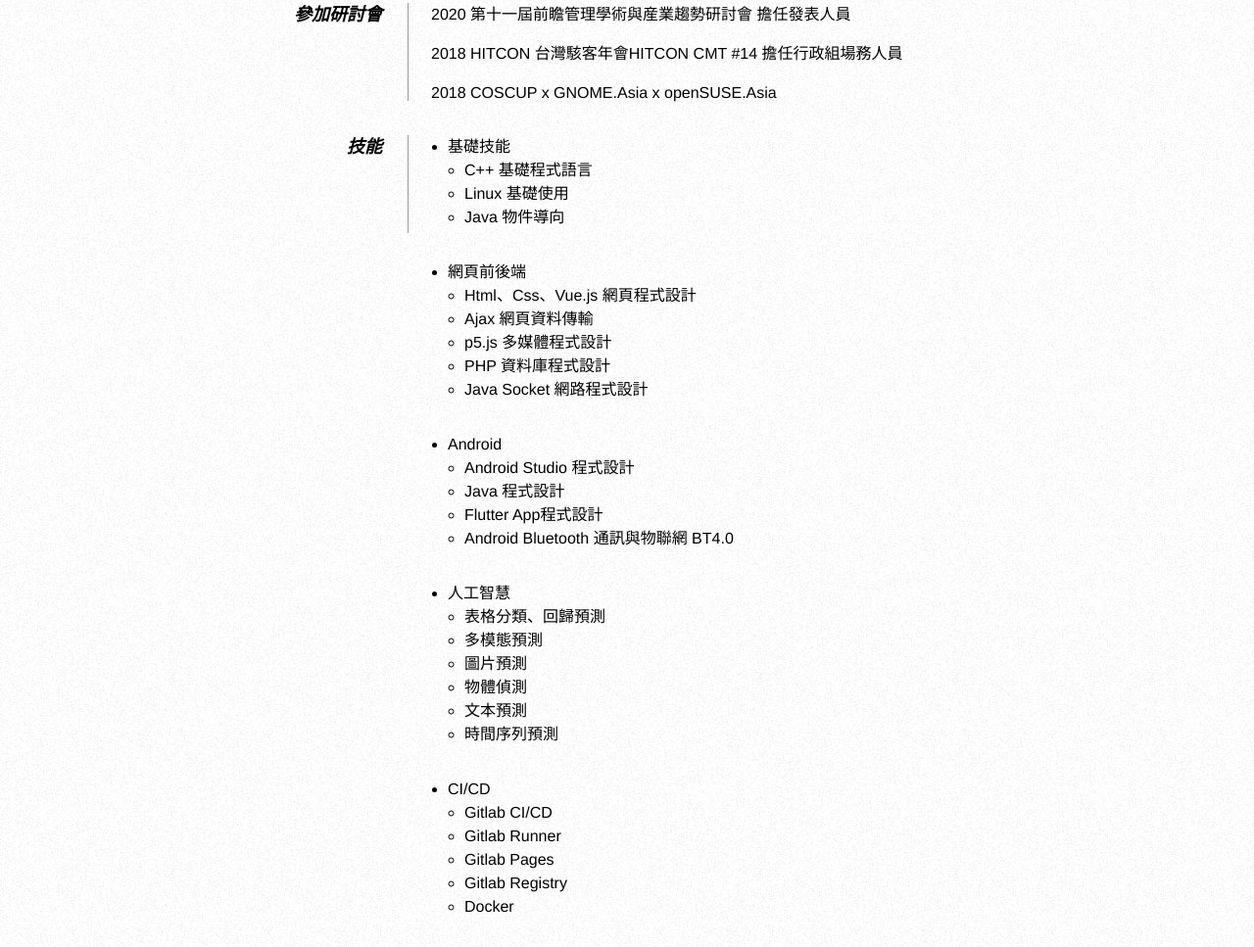
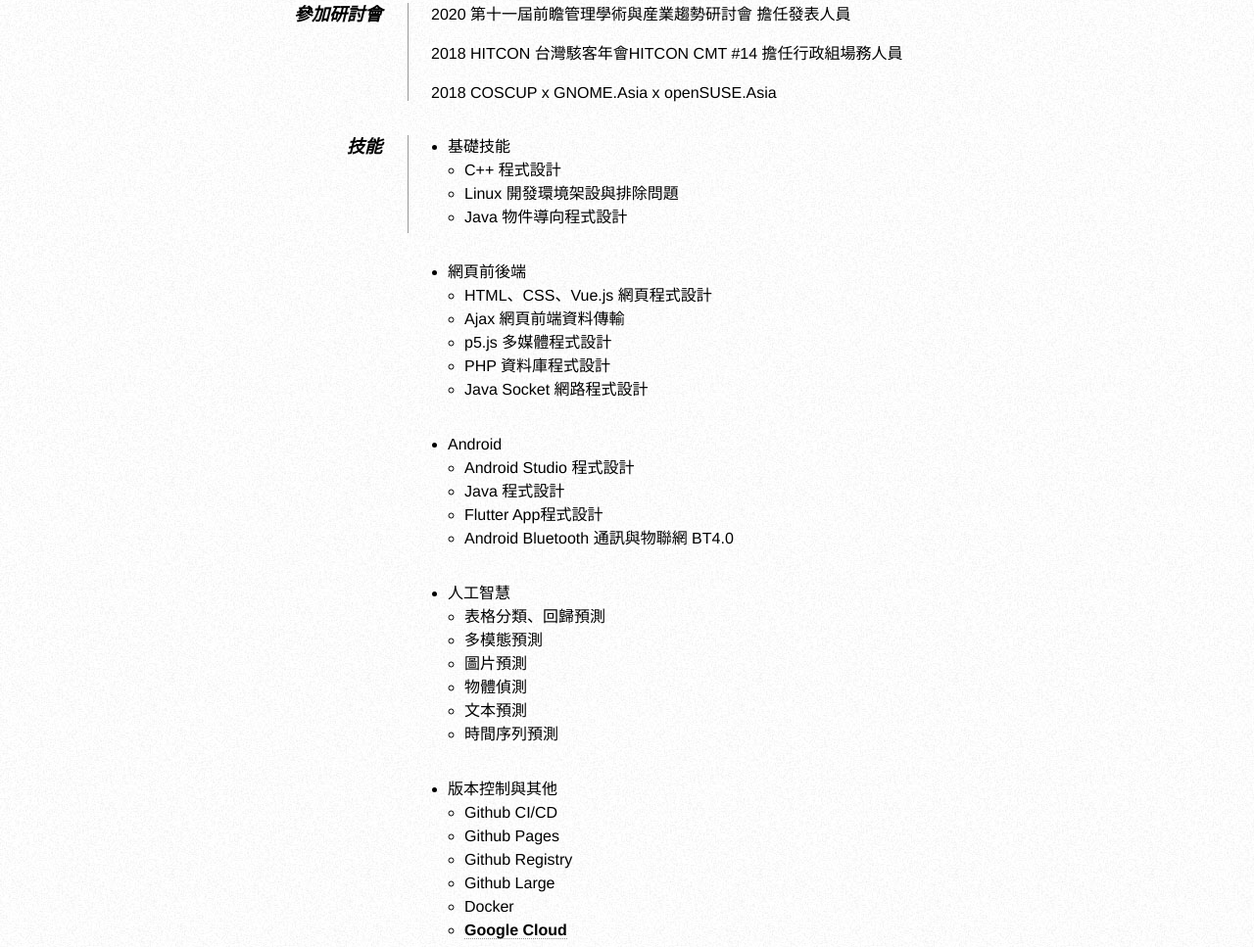
Before and after one commit to cvecve147/My-Resume, a plain HTML site: page index.html in a window 1280 px wide. Shown: the part 749-1716 px from the top of the page at 98% size. Drawn offline with Linux system fonts and the light colour scheme.

Commit message:
更新工作與助教

```diff
--- a/index.html
+++ b/index.html
@@ -213,14 +213,14 @@
                 <ul>
                     <li>基礎技能</li>
                     <ul>
-                        <li>C++ 基礎程式語言</li>
-                        <li>Linux 基礎使用</li>
-                        <li>Java 物件導向</li>
+                        <li>C++ 程式設計</li>
+                        <li>Linux 開發環境架設與排除問題</li>
+                        <li>Java 物件導向程式設計</li>
                     </ul>
                     <li> 網頁前後端 </li>
                     <ul>
-                        <li>Html、Css、Vue.js 網頁程式設計</li>
-                        <li>Ajax 網頁資料傳輸</li>
+                        <li>HTML、CSS、Vue.js 網頁程式設計</li>
+                        <li>Ajax 網頁前端資料傳輸</li>
                         <li>p5.js 多媒體程式設計</li>
                         <li>PHP 資料庫程式設計</li>
                         <li>Java Socket 網路程式設計</li>
@@ -242,13 +242,16 @@
                         <li>時間序列預測</li>
                     </ul>
 
-                    <li>CI/CD</li>
+                    <li>版本控制與其他</li>
                     <ul>
-                        <li>Gitlab CI/CD</li>
-                        <li>Gitlab Runner</li>
-                        <li>Gitlab Pages</li>
-                        <li>Gitlab Registry</li>
+                        <li>Github CI/CD</li>
+                        <li>Github Pages</li>
+                        <li>Github Registry</li>
+                        <li>Github Large</li>
                         <li>Docker </li>
+                        <li><a
+                                href="https://www.cloudskillsboost.google/public_profiles/0b157051-752d-4435-bc3b-da7d783c5093"><b>Google
+                                    Cloud </b></a> </li>
                     </ul>
                 </ul>
             </dd>
@@ -316,19 +319,19 @@
                                 blade</b></a> 加上 <b>Vue.js</b> 開發書審輔助系統前端網頁交互
                     </li>
                 </ul>
-                <p>國立聯合大學 綜合業務組網頁開發工讀生</p>
+                <p>國立中興大學 資料結構助教</p>
                 <ul>
-                    <li>工作內容: 網頁製作與更新</li>
+                    <li>工作內容: 批改作業、教導學生、考試出題、檢討考試內容以及協助老師錄製上課影片</li>
                 </ul>
-                <p>國立聯合大學 語文中心網頁製作工讀生</p>
+                <p>國立聯合大學 程式設計助教</p>
                 <ul>
-                    <li>工作內容: 網頁製作與更新</li>
+                    <li>工作內容: 批改作業、教導學生使用 C++ Builder 開發</li>
                 </ul>
-                <p>國立聯合大學 材料系網頁製作工讀生</p>
+                <p>國立聯合大學 綜合業務組、語文中心、材料科學工程學系網頁製作工讀生</p>
                 <ul>
-                    <li>工作內容: 網頁製作與更新</li>
+                    <li>系統採用 Rpage 進行開發，Rpage的版型相對來說較少，我使用 Bootstrap、Vue 來增加
+                        Rpage的開發彈性，使後期再新增組件與修改版型更加容易</li>
                 </ul>
-
             </dd>
 
             <dd class="clear"></dd>
```
